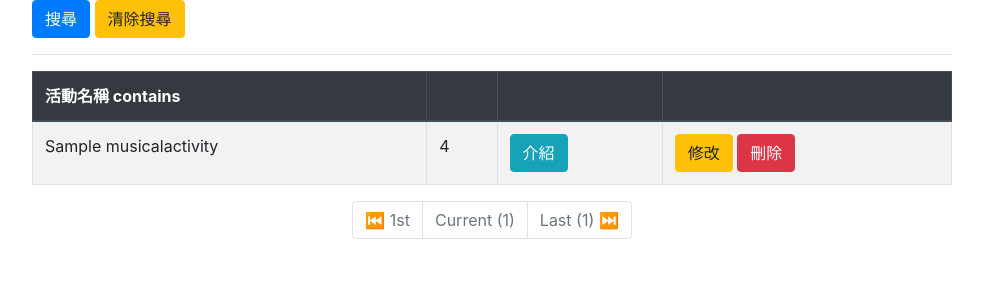
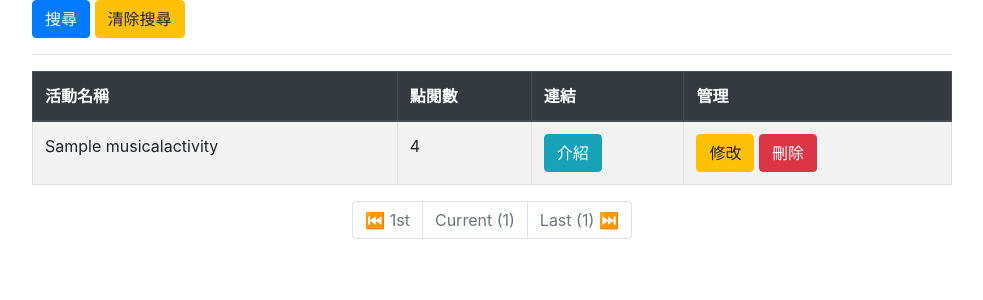
Before and after one commit to yellowsoar/musical_activity_viewer, a Django app: page /operation/ in a window 1280 px wide. Shown: the part 56-356 px from the top of the page, without its empty margins (148-1131 px from the left). Run offline with Django 5.2, Linux system fonts and the light colour scheme; tables that the repository leaves empty hold one stand-in row (values such as "Sample post"); some libraries are stand-ins or nearby versions.

Commit message:
fix: missing activity table header

```diff
--- a/src/opendata_tw/templates/operation.html
+++ b/src/opendata_tw/templates/operation.html
@@ -28,10 +28,10 @@
 <table class="table table-bordered table-striped table-hover">
   <thead class="thead-dark">
     <tr>
-      <th>{{ filter.form.title.label }}</th>
-      <th scope="col"></th>
-      <th scope="col"></th>
-      <th scope="col"></th>
+      <th scope="col">活動名稱</th>
+      <th scope="col">點閱數</th>
+      <th scope="col">連結</th>
+      <th scope="col">管理</th>
     </tr>
   </thead>
   <tbody>
```
